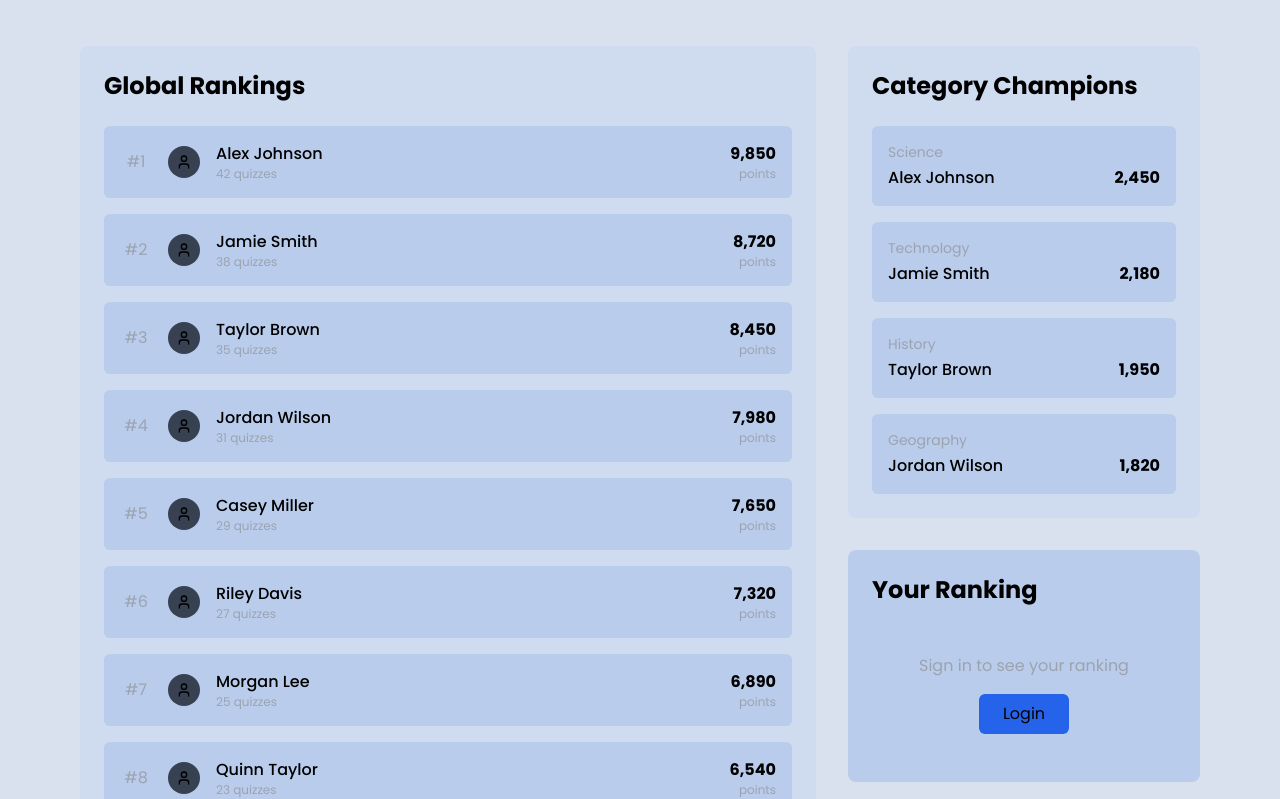
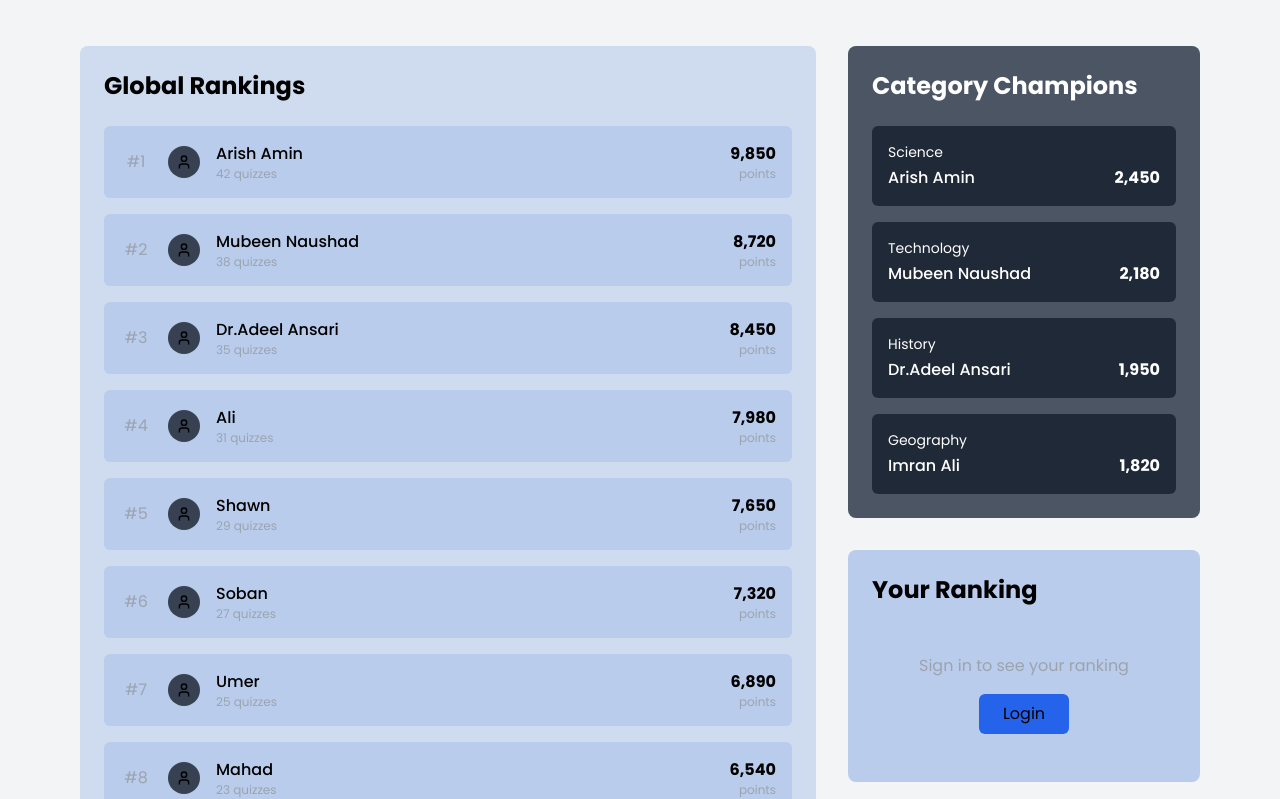
Before and after one commit to MubeenNaushad/TriviaTrack, a React (Vite) app in the folder ff/triviatrack/frontend/: page /leaderboard in a window 1280 px wide. Shown: the part 608-1407 px from the top of the page. Built offline with nearby package versions, Linux system fonts and the light colour scheme; no server answers.

Commit message:
UI Fixes Leaderboard

```diff
--- a/ff/triviatrack/frontend/src/Forum/Categories.jsx
+++ b/ff/triviatrack/frontend/src/Forum/Categories.jsx
@@ -424,18 +424,18 @@ const categories = [
 const users = [
   {
     id: "user-1",
-    name: "Alex Johnson",
+    name: "Arish Amin",
     avatar: "/placeholder.svg?height=40&width=40",
     badge: "Moderator",
   },
   {
     id: "user-2",
-    name: "Sam Wilson",
+    name: "Mubeen Naushad",
     avatar: "/placeholder.svg?height=40&width=40",
   },
   {
     id: "user-3",
-    name: "Taylor Smith",
+    name: "Dr.Adeel Ansari",
     avatar: "/placeholder.svg?height=40&width=40",
     badge: "Top Contributor",
   },
--- a/ff/triviatrack/frontend/src/Forum/Forum.jsx
+++ b/ff/triviatrack/frontend/src/Forum/Forum.jsx
@@ -281,19 +281,19 @@ export default function HomePage() {
 const activeUsers = [
   {
     id: "active-1",
-    name: "Alex Johnson",
+    name: "Arish Amin",
     avatar: "/placeholder.svg?height=40&width=40",
     postCount: 128,
   },
   {
     id: "active-2",
-    name: "Sam Wilson",
+    name: "Mubeen Naushad",
     avatar: "/placeholder.svg?height=40&width=40",
     postCount: 85,
   },
   {
     id: "active-3",
-    name: "Taylor Smith",
+    name: "Dr.Adeel Ansari",
     avatar: "/placeholder.svg?height=40&width=40",
     postCount: 237,
   },
--- a/ff/triviatrack/frontend/src/homecomponents/Dashboard/DashboardContent.jsx
+++ b/ff/triviatrack/frontend/src/homecomponents/Dashboard/DashboardContent.jsx
@@ -41,7 +41,7 @@ const DashboardContent = () => {
   return (
     <div className="p-6 bg-gray-50 min-h-screen">
       <h2 className="text-3xl font-semibold text-gray-800 mb-6">
-        Student Dashboard
+        Teacher Dashboard
       </h2>
 
       <div className="grid grid-cols-1 md:grid-cols-2 lg:grid-cols-4 gap-6 mb-10">
--- a/ff/triviatrack/frontend/src/homecomponents/Dashboard/Leaderboard.jsx
+++ b/ff/triviatrack/frontend/src/homecomponents/Dashboard/Leaderboard.jsx
@@ -2,35 +2,35 @@ import { Trophy, Medal, User } from "lucide-react"
 
 export default function Leaderboard() {
   const topPlayers = [
-    { id: 1, name: "Alex Johnson", rank: 1, score: 9850, quizzes: 42 },
-    { id: 2, name: "Jamie Smith", rank: 2, score: 8720, quizzes: 38 },
-    { id: 3, name: "Taylor Brown", rank: 3, score: 8450, quizzes: 35 },
+    { id: 1, name: "Arish Amin", rank: 1, score: 9850, quizzes: 42 },
+    { id: 2, name: "Mubeen Naushad", rank: 2, score: 8720, quizzes: 38 },
+    { id: 3, name: "Dr.Adeel Ansari", rank: 3, score: 8450, quizzes: 35 },
   ]
 
   const globalRankings = [
-    { id: 1, name: "Alex Johnson", quizzes: 42, points: 9850 },
-    { id: 2, name: "Jamie Smith", quizzes: 38, points: 8720 },
-    { id: 3, name: "Taylor Brown", quizzes: 35, points: 8450 },
-    { id: 4, name: "Jordan Wilson", quizzes: 31, points: 7980 },
-    { id: 5, name: "Casey Miller", quizzes: 29, points: 7650 },
-    { id: 6, name: "Riley Davis", quizzes: 27, points: 7320 },
-    { id: 7, name: "Morgan Lee", quizzes: 25, points: 6890 },
-    { id: 8, name: "Quinn Taylor", quizzes: 23, points: 6540 },
-    { id: 9, name: "Avery Martin", quizzes: 21, points: 6210 },
-    { id: 10, name: "Reese Clark", quizzes: 19, points: 5980 },
+    { id: 1, name: "Arish Amin", quizzes: 42, points: 9850 },
+    { id: 2, name: "Mubeen Naushad", quizzes: 38, points: 8720 },
+    { id: 3, name: "Dr.Adeel Ansari", quizzes: 35, points: 8450 },
+    { id: 4, name: "Ali", quizzes: 31, points: 7980 },
+    { id: 5, name: "Shawn", quizzes: 29, points: 7650 },
+    { id: 6, name: "Soban", quizzes: 27, points: 7320 },
+    { id: 7, name: "Umer", quizzes: 25, points: 6890 },
+    { id: 8, name: "Mahad", quizzes: 23, points: 6540 },
+    { id: 9, name: "Waqas", quizzes: 21, points: 6210 },
+    { id: 10, name: "Imran", quizzes: 19, points: 5980 },
   ]
 
   const categoryChampions = [
-    { category: "Science", name: "Alex Johnson", points: 2450 },
-    { category: "Technology", name: "Jamie Smith", points: 2180 },
-    { category: "History", name: "Taylor Brown", points: 1950 },
-    { category: "Geography", name: "Jordan Wilson", points: 1820 },
+    { category: "Science", name: "Arish Amin", points: 2450 },
+    { category: "Technology", name: "Mubeen Naushad", points: 2180 },
+    { category: "History", name: "Dr.Adeel Ansari", points: 1950 },
+    { category: "Geography", name: "Imran Ali", points: 1820 },
   ]
 
   const borderColors = ["#FFD700", "#C0C0C0", "#CD7F32"]
 
   return (
-    <div className="min-h-screen bg-[#d9e1ef] text-black">
+    <div className="min-h-screen bg-gray-100 text-black">
 
       <main className="max-w-6xl mx-auto px-4 py-8 pt-32">
         <div className="text-center mb-12">
@@ -40,7 +40,7 @@ export default function Leaderboard() {
 
         <div className="grid grid-cols-3 gap-4 mb-12">
           <div className="flex items-end h-[350px]">
-            <div className="p-6 rounded-lg border-2 w-full h-[300px]" style={{ borderColor: borderColors[1] }}>
+            <div className="p-6 rounded-lg border-4 w-full h-[300px]" style={{ borderColor: borderColors[1] }}>
               <div className="flex items-center gap-4 mb-4">
                 <div className="w-10 h-10 rounded-full bg-gray-700 flex items-center justify-center">
                   <Medal className="h-5 w-5 text-gray-300" />
@@ -65,7 +65,7 @@ export default function Leaderboard() {
           </div>
 
           <div className="flex items-end h-[350px]">
-            <div className="p-6 rounded-lg border-2 w-full h-[350px]" style={{ borderColor: borderColors[0] }}>
+            <div className="p-6 rounded-lg border-4 w-full h-[350px]" style={{ borderColor: borderColors[0] }}>
               <div className="flex items-center gap-4 mb-4">
                 <div className="w-10 h-10 rounded-full bg-gray-700 flex items-center justify-center">
                   <Trophy className="h-5 w-5 text-yellow-400" />
@@ -90,7 +90,7 @@ export default function Leaderboard() {
           </div>
 
           <div className="flex items-end h-[350px]">
-            <div className="p-6 rounded-lg border-2 w-full h-[250px]" style={{ borderColor: borderColors[2] }}>
+            <div className="p-6 rounded-lg border-4 w-full h-[250px]" style={{ borderColor: borderColors[2] }}>
               <div className="flex items-center gap-4 mb-4">
                 <div className="w-10 h-10 rounded-full bg-gray-700 flex items-center justify-center">
                   <Medal className="h-5 w-5 text-orange-400" />
@@ -146,16 +146,16 @@ export default function Leaderboard() {
 
           <div className="space-y-8">
 
-            <div className="bg-[#cfdbef] rounded-lg p-6">
-              <h2 className="text-2xl font-bold mb-6">Category Champions</h2>
+            <div className="bg-gray-600 rounded-lg p-6">
+              <h2 className="text-2xl font-bold mb-6 text-white">Category Champions</h2>
 
               <div className="space-y-4">
                 {categoryChampions.map((champion, index) => (
-                  <div key={index} className="bg-[#b9ccec] p-4 rounded-md">
-                    <p className="text-gray-400 text-sm">{champion.category}</p>
+                  <div key={index} className="bg-gray-800 p-4 rounded-md">
+                    <p className="text-white text-sm">{champion.category}</p>
                     <div className="flex justify-between items-center mt-1">
-                      <p className="font-medium">{champion.name}</p>
-                      <p className="font-bold">{champion.points.toLocaleString()}</p>
+                      <p className="font-medium text-white">{champion.name}</p>
+                      <p className="font-bold text-white">{champion.points.toLocaleString()}</p>
                     </div>
                   </div>
                 ))}
```
